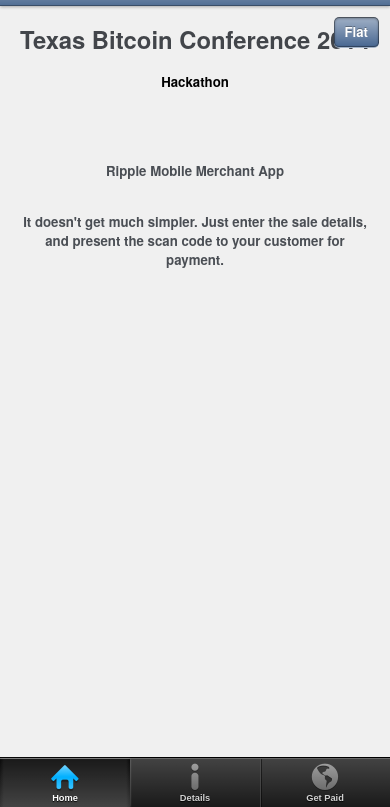
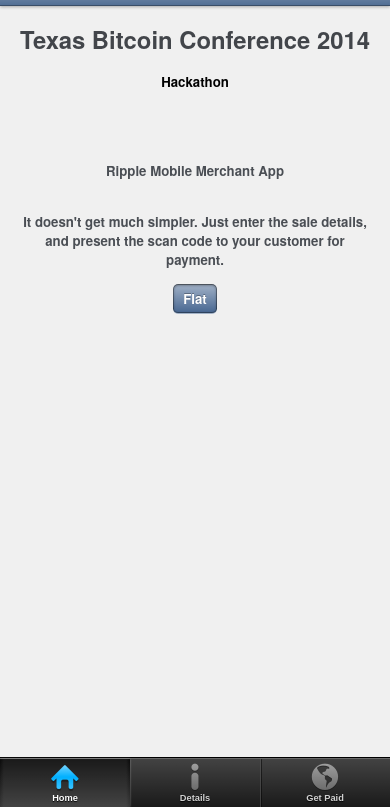
Before and after one commit to Codzart/RiMo, a plain HTML site: page RiMo/index.html in a window 390 px wide. Shown: the part 37-844 px from the top of the page. Drawn offline with Linux system fonts and the light colour scheme; some packages are replaced by stand-ins of ours.

Commit message:
Nearly Complete.  Basic Features Only.

```diff
--- a/RiMo/index.html
+++ b/RiMo/index.html
@@ -25,9 +25,10 @@
         data-role="view"
         data-title="RiMo">
         <div class="view-content" style="text-align:center;">
-            <a id="skin-change" data-role="button" data-click="app.changeSkin">Flat</a>
+
             <h1>Texas Bitcoin Conference 2014</h1>Hackathon<br><br>
             <p><br><br>Ripple Mobile Merchant App<br><br></p><p>It doesn't get much simpler. Just enter the sale details, and present the scan code to your customer for payment.</p>
+            <div><a id="skin-change" data-role="button" data-click="app.changeSkin">Flat</a></div>
         </div>
     </div>
 
@@ -152,8 +153,8 @@
 }
 
 var qrcode = new QRCode(document.getElementById("qrcode"), {
-	width : 200,
-	height : 200
+	width : 180,
+	height : 180
 });
 
 function makeCode () {
--- a/RiMo/styles/main.css
+++ b/RiMo/styles/main.css
@@ -155,9 +155,9 @@
 
 /* DEVICE SPECIFIC STYLES*/
 #skin-change {
-    position: absolute;
-    right: 10px;
-    top: 10px;
+    position: relative;
+    /*right: 10px;
+    top: 10px;*/
 }
 
 .km-ios .km-listview-wrapper .km-listinset li {
```
Also changed, not shown: RiMo/App_Resources/Android/drawable-nodpi/splashscreen.9.png (deleted), 1 other file.
